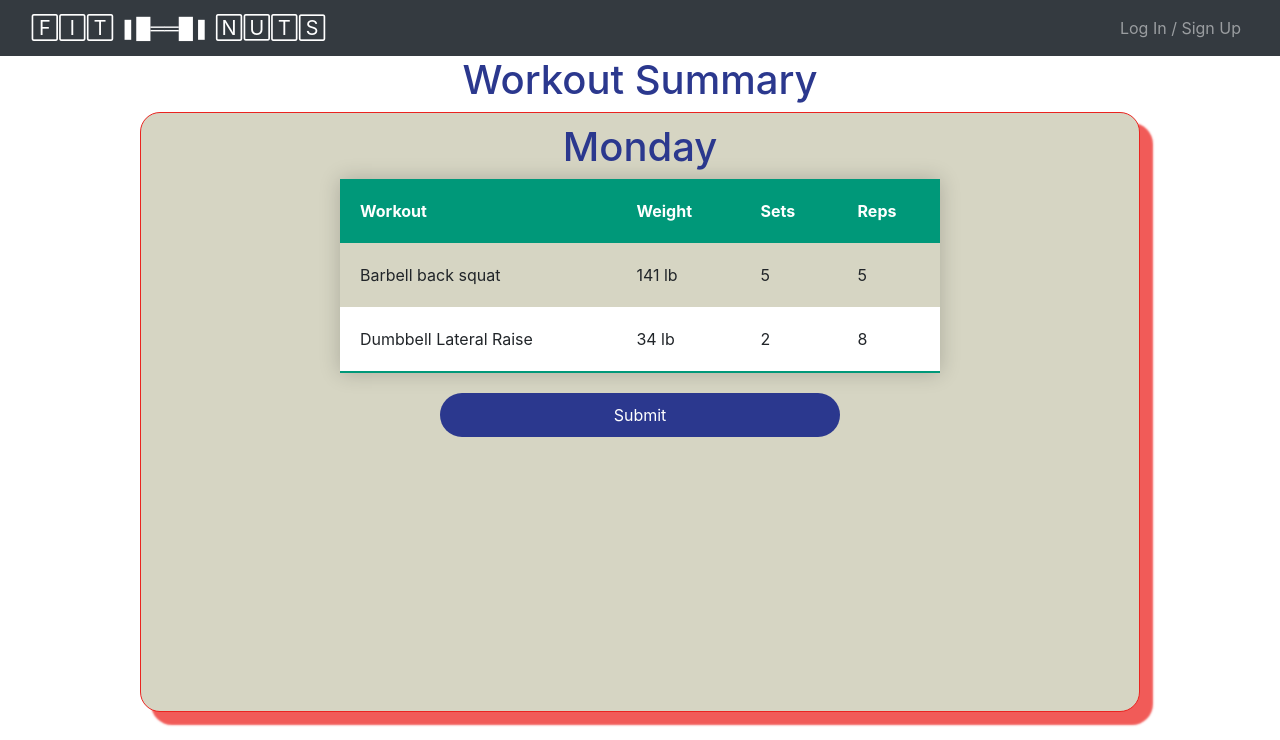
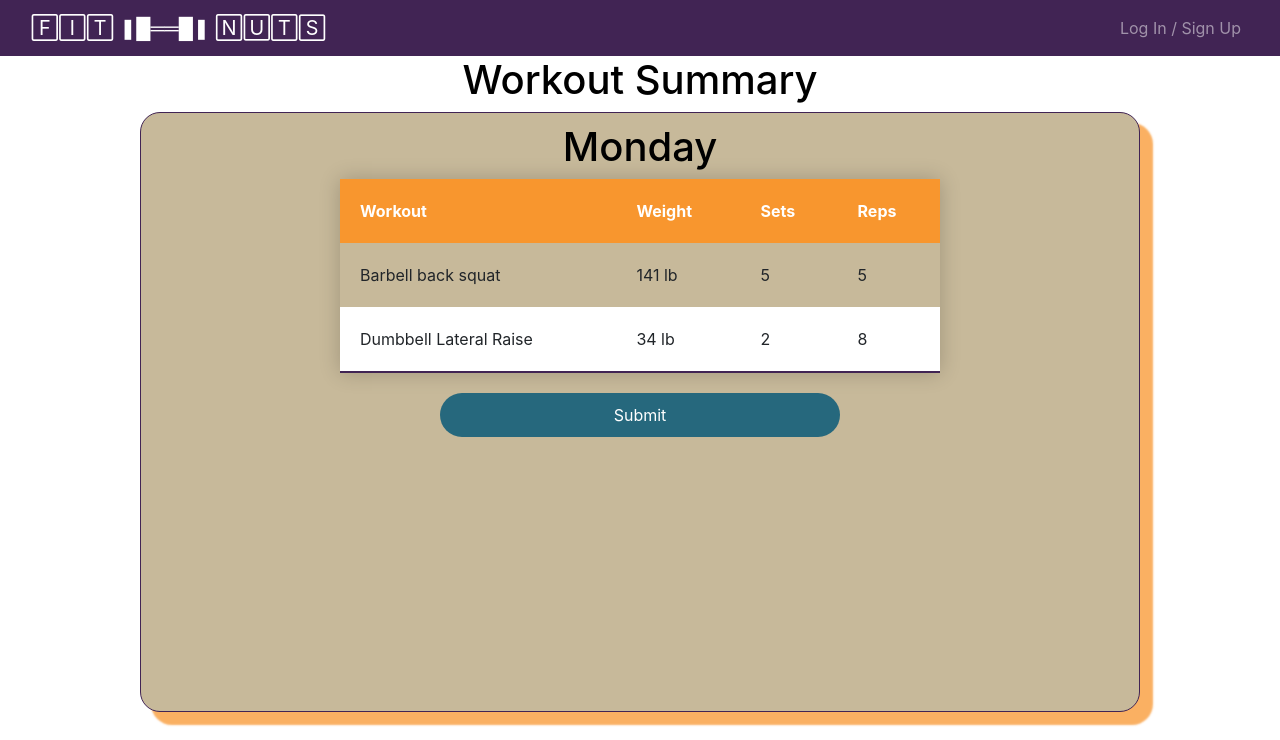
Before and after one commit to jesterb0206/fit-nuts, a React (Create React App) app in the folder client/: page /WorkoutSummary in a window 1280 px wide. Shown: the top 740 px of the page. Built offline with nearby package versions, Linux system fonts and the light colour scheme; no server answers.

Commit message:
Modified Color Palette One Last Time & Changed NavBar Color

```diff
--- a/client/src/App.css
+++ b/client/src/App.css
@@ -1,14 +1,19 @@
 /* Color Palette */
 
 :root {
-  --artichoke: #9f9772;
   --black: #000000;
-  --blue-pigment: #2b388e;
-  --light-gray: #d6d5c3;
-  --midnight-blue: #261f62;
-  --paolo-veronese-green: #009879;
-  --red-pigment: #ea2420;
+  --blue: #26687d;
+  --off-white: #c7b99a;
+  --orange: #f8962e;
+  --purple: #412454;
   --white: #ffffff;
+  --yellow: #fed346;
+}
+
+/* -------------------- NavBar Styling -------------------- */
+
+.navBarColor {
+  background-color: var(--purple);
 }
 
 /* -------------------- Home Page Section -------------------- */
@@ -29,8 +34,8 @@
 /* Welcome to Fit NUTS Header */
 
 .welcomeHeader {
-  border-bottom: 10px solid var(--black);
-  color: var(--blue-pigment);
+  border-bottom: 10px solid var(--orange);
+  color: var(--black);
   display: flex;
   flex-direction: row;
   flex-wrap: wrap;
@@ -76,16 +81,16 @@
 /* Create Your Workout Session Header */
 
 .workoutHeader {
-  background-color: var(--light-gray);
+  background-color: var(--orange);
   border-radius: 20px;
-  border: 2px solid rgba(234, 36, 32, 1);
-  color: var(--blue-pigment);
+  color: var(--white);
   display: flex;
   flex-direction: row;
   flex-wrap: wrap;
   justify-content: center;
   margin: 15px;
   padding: 10px;
+  text-align: center;
 }
 
 /* Workout Form Centering */
@@ -100,10 +105,10 @@
 
 .addExerciseForm {
   align-items: center;
-  background-color: var(--light-gray);
+  background-color: var(--off-white);
   border-radius: 20px;
-  border: 1px solid rgba(234, 36, 32, 1);
-  box-shadow: 12px 12px 2px 1px rgba(236, 36, 32, 0.75);
+  border: 1px solid var(--purple);
+  box-shadow: 12px 12px 2px 1px rgba(248, 150, 46, 0.75);
   cursor: pointer;
   display: flex;
   flex-direction: column;
@@ -117,7 +122,7 @@
 /* Input Title Styling */
 
 .inputNameTitle {
-  color: var(--red-pigment);
+  color: var(--black);
   font-size: 25px;
 }
 
@@ -139,7 +144,7 @@
 /* An ID to Center Only Specific Elements */
 
 #center__text {
-  color: var(--blue-pigment);
+  color: var(--black);
   text-align: center;
 }
 
@@ -154,10 +159,10 @@
 /* Workout Summary Card Styling */
 
 .card {
-  background-color: var(--light-gray);
-  border: 1px solid rgba(234, 36, 32, 1);
+  background-color: var(--off-white);
+  border: 1px solid var(--purple);
   border-radius: 20px;
-  box-shadow: 12px 12px 2px 1px rgba(236, 36, 32, 0.75);
+  box-shadow: 12px 12px 2px 1px rgba(248, 150, 46, 0.75);
   cursor: pointer;
   height: 600px;
   margin-bottom: 30px;
@@ -178,7 +183,7 @@
 }
 
 .styled-table thead tr {
-  background-color: var(--paolo-veronese-green);
+  background-color: var(--orange);
   color: var(--white);
   text-align: left;
 }
@@ -193,15 +198,14 @@
 }
 
 .styled-table tbody tr:last-of-type {
-  border-bottom: 2px solid var(--paolo-veronese-green);
+  border-bottom: 2px solid var(--purple);
 }
 
 .styled-table tbody tr.active-row {
   font-weight: bold;
-  color: var(--paolo-veronese-green);
 }
 
-/* Workout Button Styling */
+/* An ID For Centering Buttons */
 
 #centerButton {
   align-items: center;
@@ -209,8 +213,10 @@
   justify-content: center;
 }
 
+/* Workout Button Styling */
+
 .btn-primary {
-  background-color: var(--blue-pigment);
+  background-color: var(--blue);
   border: none;
   border-radius: 1000px;
   color: var(--white);
@@ -222,18 +228,24 @@
   width: 90%;
 }
 
-.btn-primary:disabled {
-  background-color: var(--blue-pigment);
+/* Button Pseudo Class Styling */
+
+.btn-primary:active,
+.btn-primary:focus,
+.btn-primary:hover {
+  background-color: var(--purple);
 }
 
-.btn-primary:disabled:hover {
-  background-color: var(--blue-pigment);
+/* Disabled Button Styling */
+
+.btn-primary:disabled {
+  background-color: var(--blue);
 }
 
-.btn-primary:hover,
-.btn-primary:focus,
-.btn-primary:active {
-  background-color: var(--midnight-blue);
+.btn-primary:disabled:active,
+.btn-primary:disabled:focus,
+.btn-primary:disabled:hover {
+  background-color: var(--blue);
 }
 
 /* -------------------- Meet the Devs Section -------------------- */
--- a/client/src/components/NavBar.js
+++ b/client/src/components/NavBar.js
@@ -14,7 +14,7 @@ const AppNavbar = () => {
 
   return (
     <>
-      <Navbar bg='dark' variant='dark' expand='lg'>
+      <Navbar sticky='top' className='navBarColor' variant='dark' expand='sm'>
         <Container fluid>
           {/* Redirects to Homepage */}
           <Navbar.Brand as={Link} to='/'>
@@ -24,16 +24,11 @@ const AppNavbar = () => {
           <Navbar.Collapse id='navbar'>
             <Nav className='ml-auto'>
               {/* Homepage Link */}
-              <Nav.Link className='homeNavLink' as={Link} to='/'>
-
-              </Nav.Link>
+              <Nav.Link className='homeNavLink' as={Link} to='/'></Nav.Link>
               {Auth.loggedIn() ? (
                 <>
                   {/* Start Workout Link */}
-                  <Nav.Link
-                  className='workoutNavLink'
-                  as={Link}
-                  to='/workout'>
+                  <Nav.Link className='workoutNavLink' as={Link} to='/workout'>
                     Create Workout
                   </Nav.Link>
 
@@ -41,16 +36,14 @@ const AppNavbar = () => {
                   <Nav.Link
                     className='summaryNavLink'
                     as={Link}
-                    to='/workoutSummary'>
+                    to='/workoutSummary'
+                  >
                     Workout Summary
                   </Nav.Link>
 
-                  {/* About us Link */}
-                  <Nav.Link
-                    className='aboutNavLink'
-                    as={Link}
-                    to='/About'>
-                      Meet The Devs
+                  {/* About Us Link */}
+                  <Nav.Link className='aboutNavLink' as={Link} to='/About'>
+                    Meet The Devs
                   </Nav.Link>
 
                   <Nav.Link onClick={Auth.logout}>Logout</Nav.Link>
```
